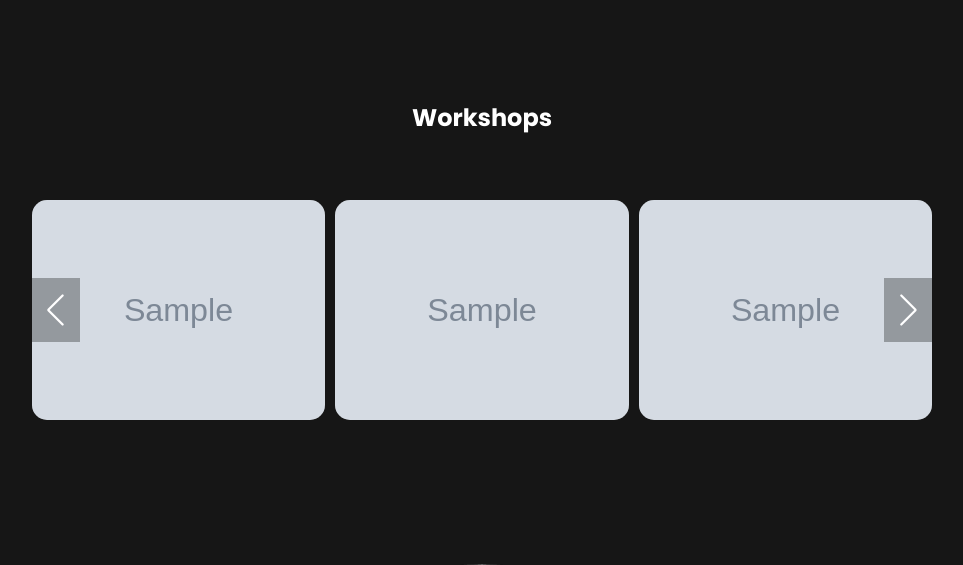
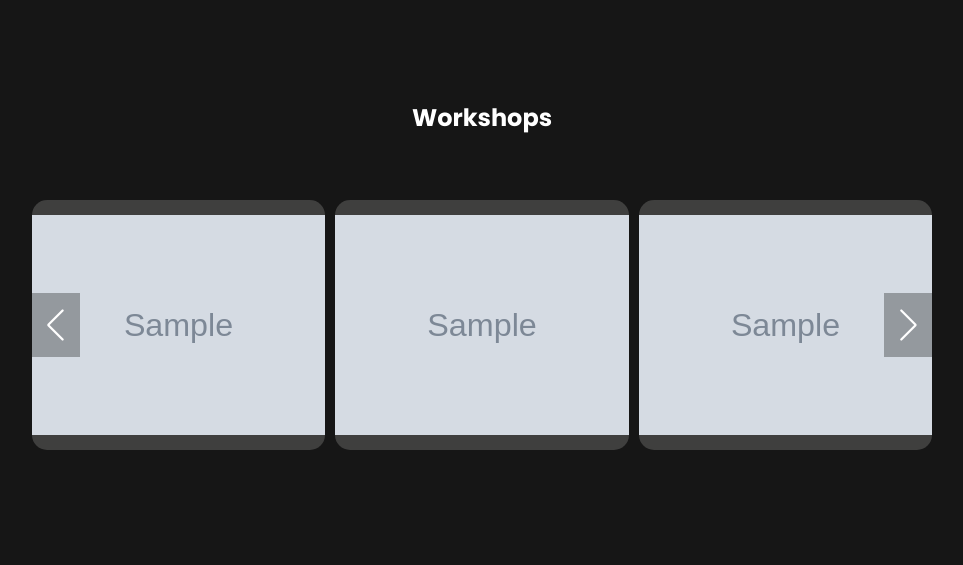
Before and after one commit to mohamedgamalmoha/Car-Service-Marketplace, a Django app: page / in a window 1280 px wide. Shown: the part 2856-3421 px from the top of the page, without its empty margins (158-1121 px from the left). Run offline with Django 3.2, Linux system fonts and the light colour scheme; tables that the repository leaves empty hold one stand-in row (values such as "Sample post"); grey boxes marked "Sample" are stand-in pictures; some libraries are stand-ins or nearby versions.

Commit message:
Edit image height of workshop in homepage

```diff
--- a/templates/home.html
+++ b/templates/home.html
@@ -109,7 +109,7 @@
             <!-- Slides -->
             {% for workshop in workshops %}
             <div class="swiper-slide position-relative d-flex justify-content-center ">
-                <img src="{% if workshop.image %}{{ workshop.image.url }}{% else %}{% static 'images/workshop.png' %}{% endif %}" class="w-100" alt="about" style="background: #3F3F3E; height: 100%; width: 100%;">
+                <img src="{% if workshop.image %}{{ workshop.image.url }}{% else %}{% static 'images/workshop.png' %}{% endif %}" class="w-100" alt="about" style="background: #3F3F3E; height: 250px; width: 100%;">
                 <div class="overLay p-3 position-absolute w-100 h-100 start-0 top-0 primary-color d-flex flex-column justify-content-center align-items-center">
                     <p class="text-white fw-bold">{{ workshop.name }}</p>
                     <p class="text-light text-center">
```
